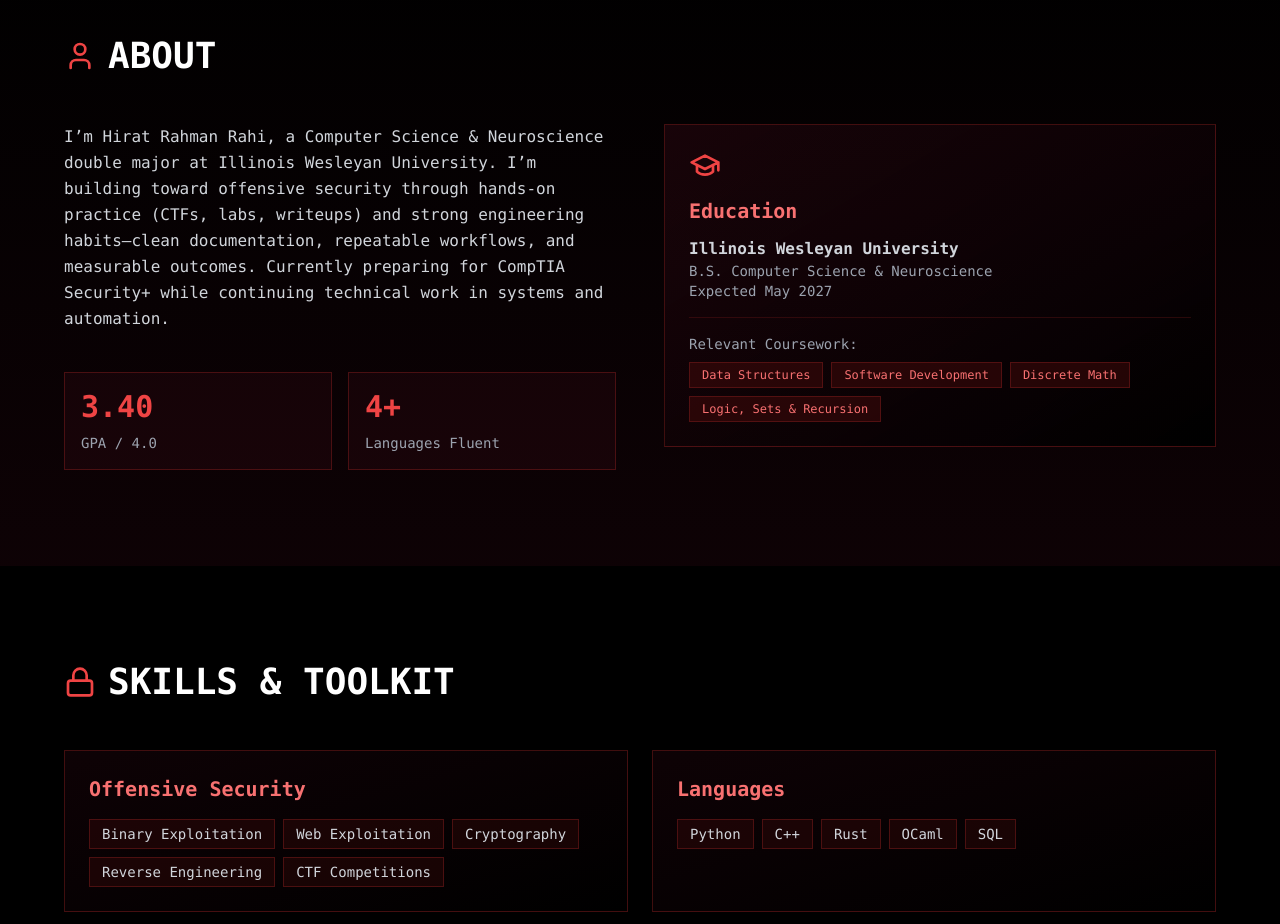
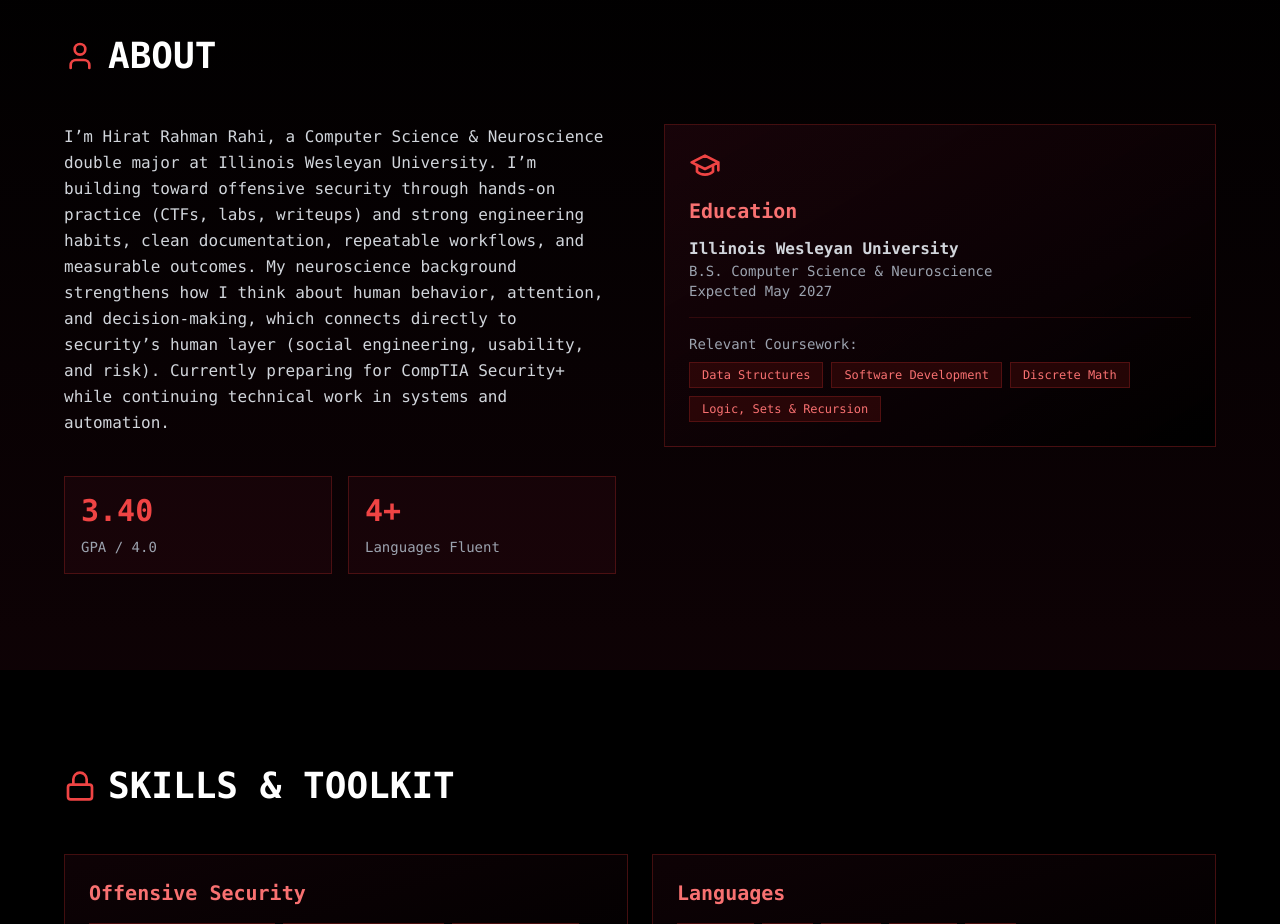
Before and after one commit to hiratinspace/hr_portfolio, a React (Create React App) app: page / in a window 1280 px wide. Shown: the part 860-1784 px from the top of the page. Built offline with nearby package versions, Linux system fonts and the light colour scheme.

Commit message:
added a clear about sec detail

```diff
--- a/src/App.js
+++ b/src/App.js
@@ -422,8 +422,10 @@ This toolkit has been instrumental in solving 50+ cryptography challenges across
               <p className="text-gray-300 leading-relaxed">
                 I’m Hirat Rahman Rahi, a Computer Science & Neuroscience double major at Illinois Wesleyan University.
                 I’m building toward offensive security through hands-on practice (CTFs, labs, writeups) and strong engineering
-                habits—clean documentation, repeatable workflows, and measurable outcomes. Currently preparing for CompTIA Security+
-                while continuing technical work in systems and automation.
+                habits, clean documentation, repeatable workflows, and measurable outcomes. My neuroscience background strengthens
+                how I think about human behavior, attention, and decision-making, which connects directly to security’s human
+                layer (social engineering, usability, and risk). Currently preparing for CompTIA Security+ while continuing
+                technical work in systems and automation.
               </p>
               <div className="grid grid-cols-2 gap-4 pt-4">
                 <div className="border border-red-900/50 p-4 bg-burgundy-950/20">
```
